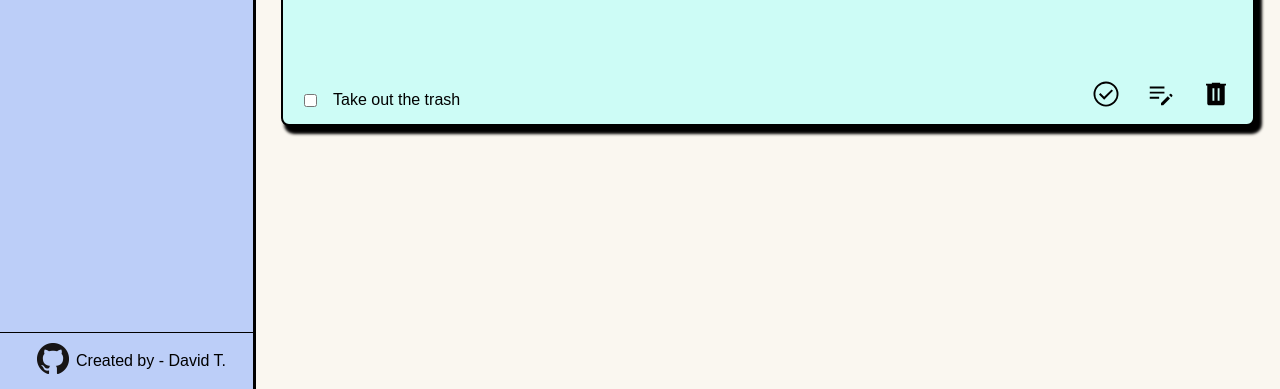
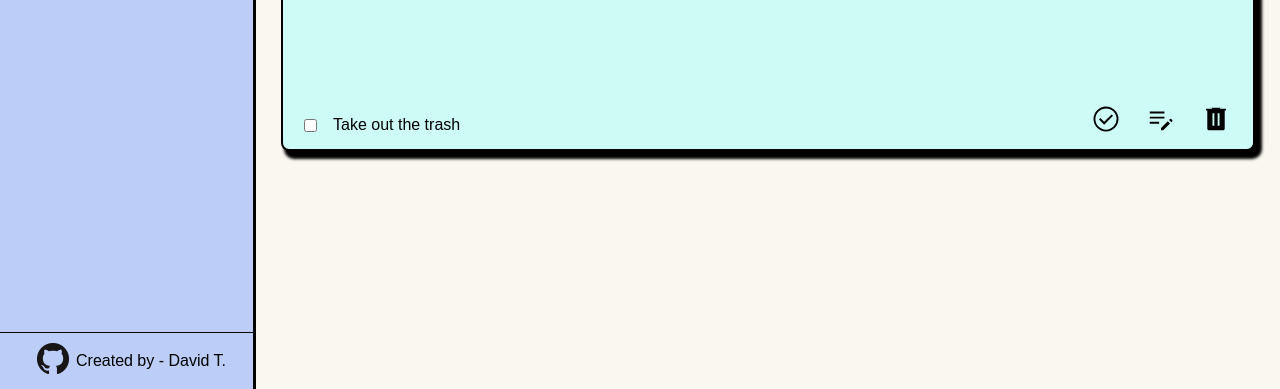
Before and after one commit to JoshDT900/TOP_ToDoList, a website built with webpack: page temp/index.html in a window 1280 px wide. Shown: the part 411-800 px from the top of the page. Built offline with nearby package versions, Linux system fonts and the light colour scheme.

```diff
--- a/temp/style.css
+++ b/temp/style.css
@@ -195,12 +195,13 @@
 .todo_item_full .todo_btns {
   display: flex;
   justify-content: space-evenly;
+  align-items: center;
   align-self: end;
   justify-self: flex-end;
   grid-column: 5/6;
   grid-row: 3/4;
   gap: 20px;
-  height: 40px;
+  height: 50px;
 }
 
 .todo_item_full .todo_body {
```
